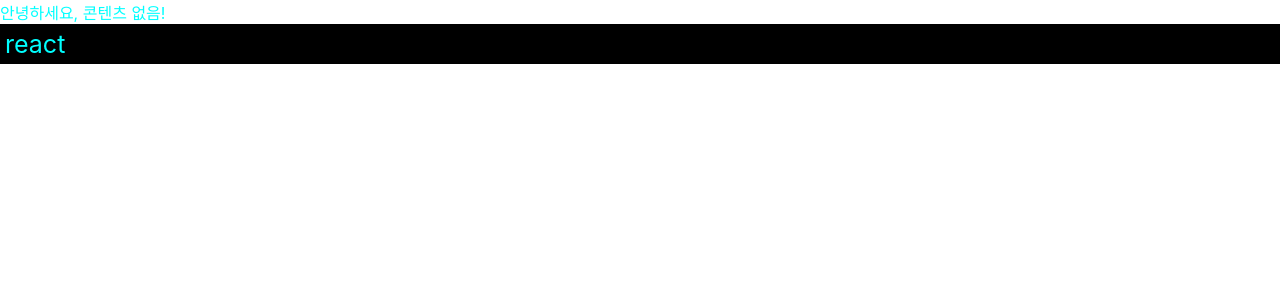
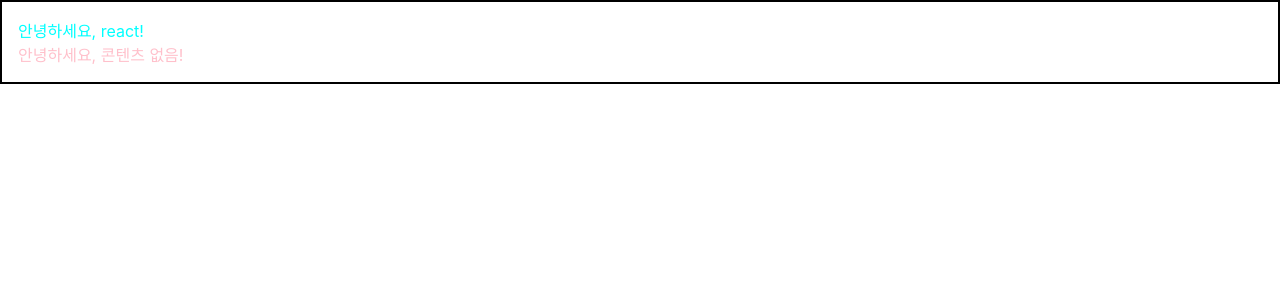
Before and after one commit to Kangbeom-Kim/Modern-react, a React (Create React App) app: page / in a window 1280 px wide. Shown: the top 300 px of the page. Built offline with nearby package versions, Linux system fonts and the light colour scheme.

Commit message:
Wrapper 컴포넌트 작성 및, children 컴포넌트 렌더링

```diff
--- a/src/App.js
+++ b/src/App.js
@@ -1,5 +1,7 @@
 import React from 'react';
+
 import Hello from './Hello';
+import Wrapper from './Wrapper';
 
 function App() {
   const name = 'react';
@@ -11,11 +13,14 @@ function App() {
   }
   return (
     <>
-      <Hello
-        // Content={name}
-        ColorOfFont={style.color}
-      />
-      <div style={style}>{name}</div>
+      <Wrapper>
+        <Hello
+          Content={name}
+          ColorOfFont={style.color}
+        />
+        <Hello ColorOfFont="pink"/>
+      </Wrapper>
+
     </>
   );
 }
--- /dev/null
+++ b/src/Wrapper.js
@@ -0,0 +1,14 @@
+import React from 'react';
+
+export default function Wrapper({ children }) {
+    const style={
+        border: '2px solid black',
+        padding: 16
+    };
+
+    return (
+        <div style={style}>
+            {children}
+        </div>
+    )
+}
```
